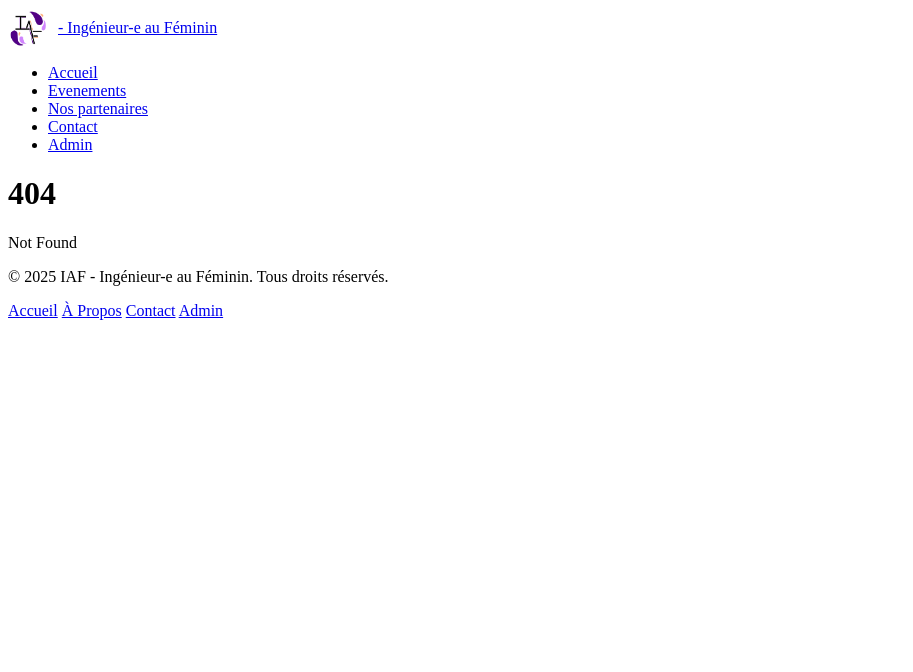
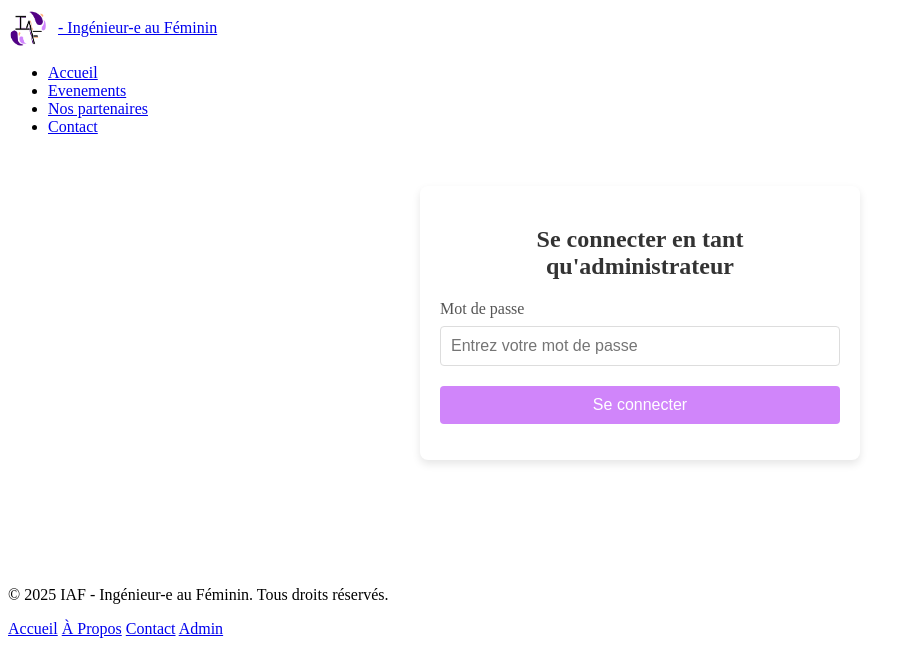
Before and after one commit to jassemBAKHOUCHE/HackathonIAF, a SvelteKit app: page /login in a window 1280 px wide. Before the commit this address had no page. Shown: the top 672 px of the page, without its empty margins (0-913 px from the left). Built offline with nearby package versions, Linux system fonts and the light colour scheme.

Commit message:
update admin

```diff
--- a/src/lib/Footer.svelte
+++ b/src/lib/Footer.svelte
@@ -5,6 +5,6 @@
       <a href="/">Accueil</a>
       <a href="/about">À Propos</a>
       <a href="/contact">Contact</a>
-      <a href="/admin">Admin</a>
+      <a href="/login">Admin</a>
     </div>
   </footer>
--- a/src/lib/Header.svelte
+++ b/src/lib/Header.svelte
@@ -69,7 +69,6 @@
         <li><a href="/events">Evenements</a></li>
         <li><a href="/partenaire">Nos partenaires</a></li>
         <li><a href="/contact">Contact</a></li>
-        <li><a href="/login">Admin</a></li>
       </ul>
     </nav>
   </div>
--- /dev/null
+++ b/src/routes/login/+page.svelte
@@ -0,0 +1,101 @@
+<script>
+    import { goto } from "$app/navigation";
+    import { supabase } from "$lib/supabase";
+    import bcrypt from "bcryptjs";
+
+    let password = "";
+    let message = "";
+
+    async function handleLogin(event) {
+      event.preventDefault();
+
+      // Fetch the hashed password from Supabase (row where id = 1)
+      const { data, error } = await supabase
+        .from("password")
+        .select("password") // Select only the password column
+        .eq("id", 1) // Look for the row where id = 1
+        .single();
+
+      if (error || !data) {
+        message = "❌ Erreur de connexion: Impossible de récupérer le mot de passe.";
+        console.error(error);
+        return;
+      }
+
+      const hashedPassword = data.password; // Retrieved hashed password
+
+      // Compare the entered password with the hashed password
+      const isValid = await bcrypt.compare(password, hashedPassword);
+
+      if (isValid) {
+        message = "✅ Connexion réussie !";
+        setTimeout(() => goto("/admin"), 1000); // Redirect to the admin page
+      } else {
+        message = "❌ Mot de passe incorrect.";
+      }
+    }
+  </script>
+
+  <div class="login-container">
+    <h2>Se connecter en tant qu'administrateur</h2>
+
+    <form on:submit={handleLogin}>
+      <label for="password">Mot de passe</label>
+      <input type="password" id="password" bind:value={password} placeholder="Entrez votre mot de passe" required />
+
+      <button type="submit">Se connecter</button>
+    </form>
+
+    <p>{message}</p>
+  </div>
+
+  <style>
+    .login-container {
+      width: 100%;
+      max-width: 400px;
+      margin: 50px auto;
+      padding: 20px;
+      margin-bottom: 10%;
+      background-color: #fff;
+      border-radius: 8px;
+      box-shadow: 0 4px 8px rgba(0, 0, 0, 0.1);
+    }
+
+    h2 {
+      text-align: center;
+      color: #333;
+    }
+
+    form {
+      display: flex;
+      flex-direction: column;
+    }
+
+    label {
+      margin-bottom: 8px;
+      color: #555;
+      font-size: 1rem;
+    }
+
+    input {
+      padding: 10px;
+      margin-bottom: 20px;
+      border: 1px solid #ddd;
+      border-radius: 4px;
+      font-size: 1rem;
+    }
+
+    button {
+      padding: 10px;
+      background-color: #D085FA;
+      color: white;
+      border: none;
+      border-radius: 4px;
+      font-size: 1rem;
+      cursor: pointer;
+    }
+
+    button:hover {
+      background-color: #520184;
+    }
+  </style>
```
Also changed, not shown: src/routes/admin/+page.svelte (+56 -9 lines).
